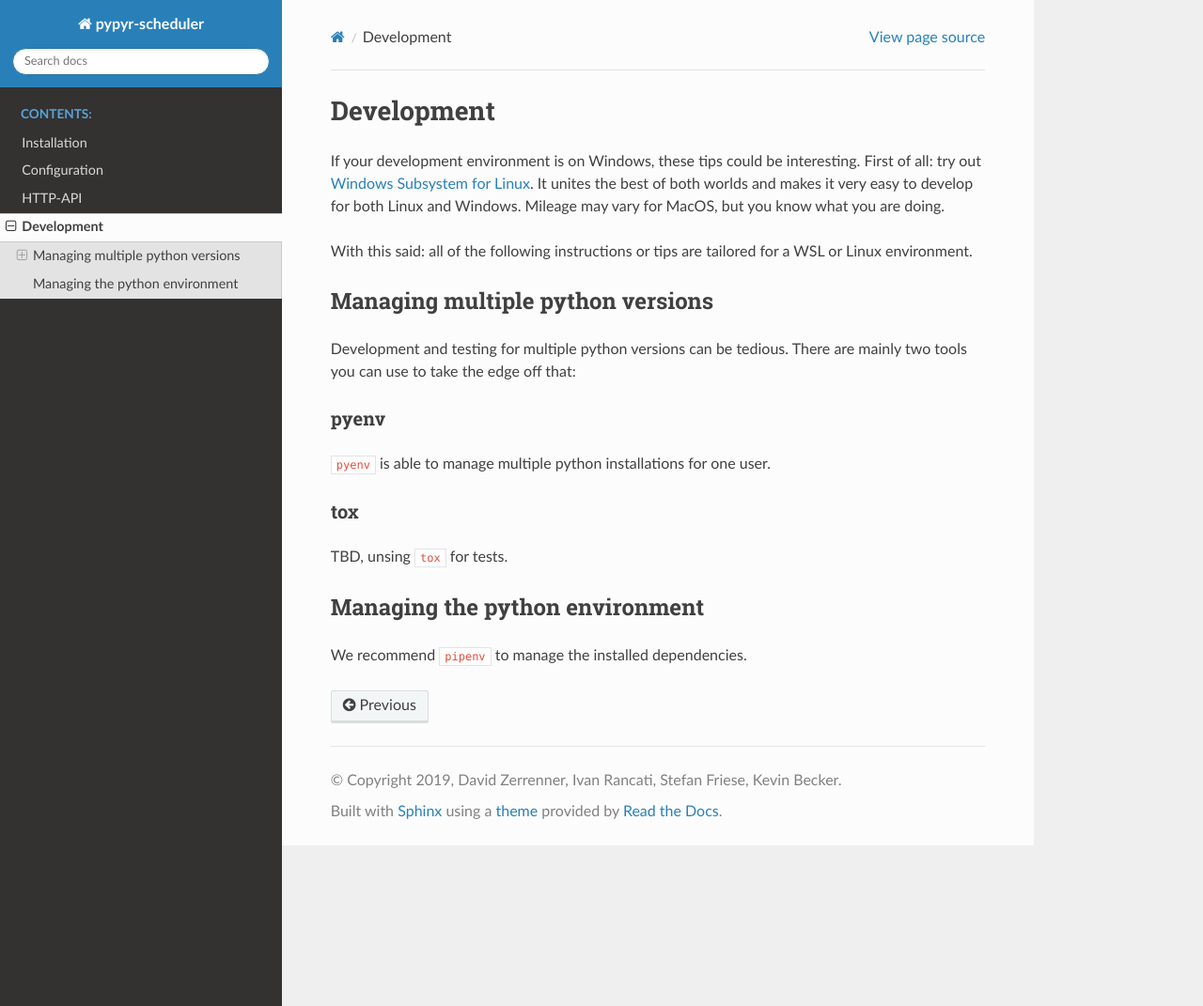
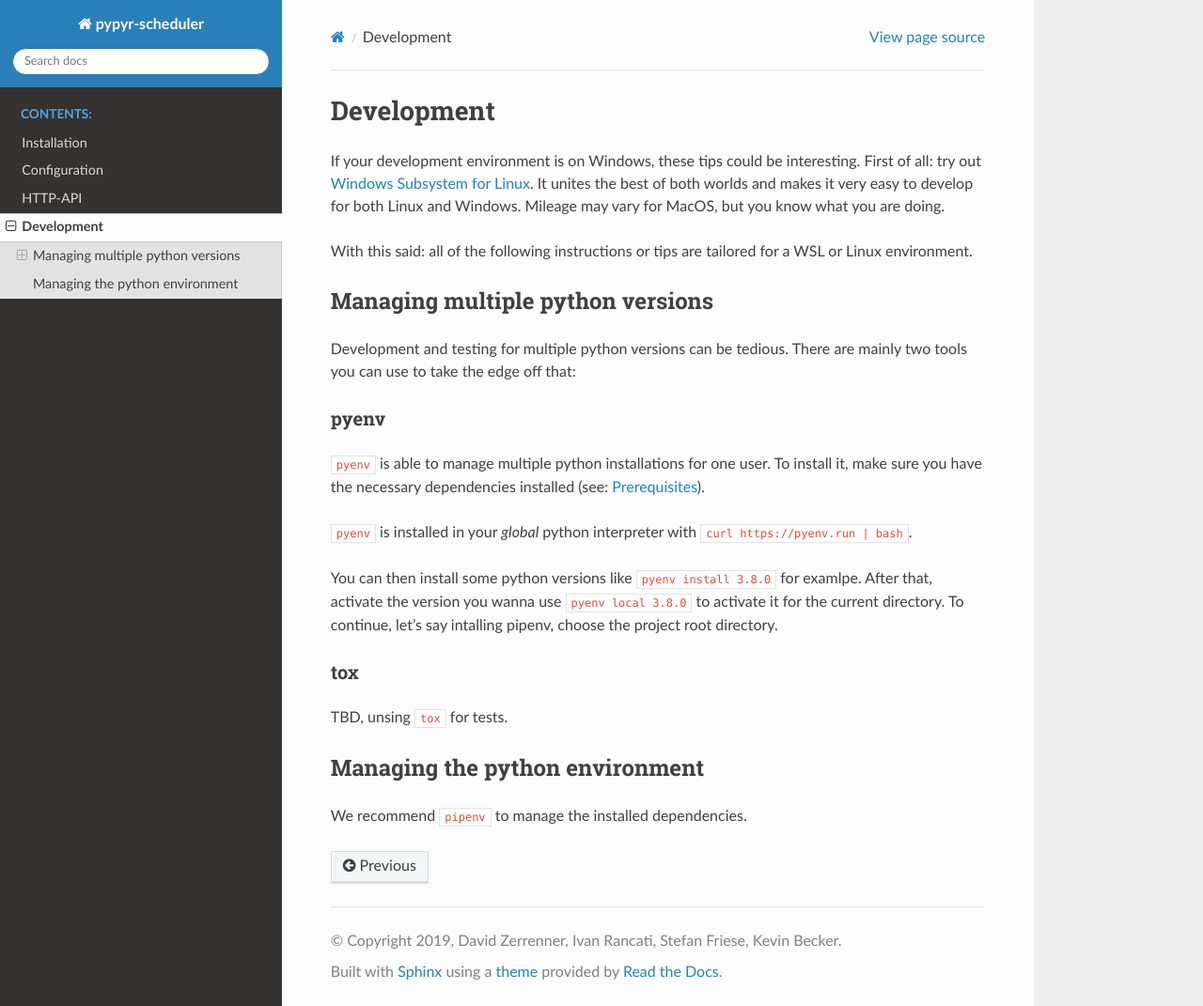
Before and after one commit to pypyr-scheduler/pypyr-scheduler-server, a Sphinx documentation site: the page built from docs/devel/notes_on_wsl.rst, in a window 1280 px wide and 1071 px high. Shown: the whole window at 94% size. Built offline with Sphinx 7.4.7 and the Read the Docs theme 2.0.0, drawn with Linux system fonts in a browser that asks for light colours.

Commit message:
some info about pyenv

```diff
--- a/docs/devel/notes_on_wsl.rst
+++ b/docs/devel/notes_on_wsl.rst
@@ -18,7 +18,17 @@ two tools you can use to take the edge off that:
 pyenv
 .....
 
-``pyenv`` is able to manage multiple python installations for one user.
+``pyenv`` is able to manage multiple python installations for one user. To install it,
+make sure you have the necessary dependencies installed
+(see: `Prerequisites <https://github.com/pyenv/pyenv/wiki/common-build-problems#prerequisites>`_).
+
+``pyenv`` is installed in your *global* python interpreter with ``curl https://pyenv.run | bash``.
+
+You can then install some python versions like ``pyenv install 3.8.0`` for examlpe. After that,
+activate the version you wanna use ``pyenv local 3.8.0`` to activate it for the current directory.
+To continue, let's say intalling pipenv, choose the project root directory.
+
+
 
 tox
 ...
```
